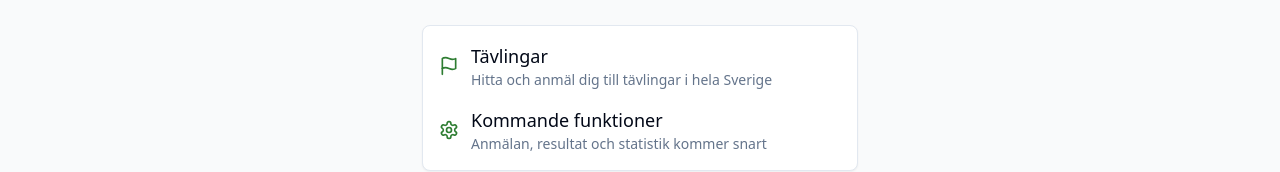
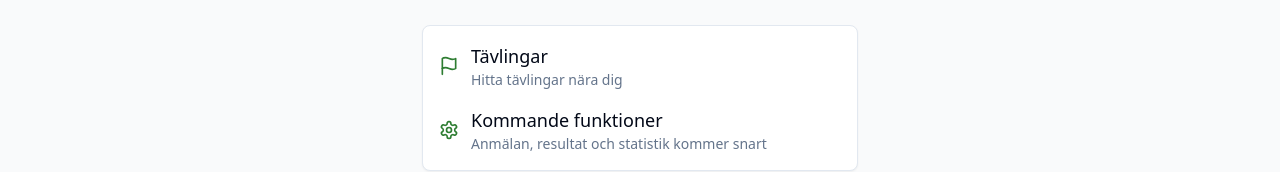
Before and after one commit to runemalm/orientera-mobile, a React (Vite) app: page /profile in a window 1280 px wide. Shown: the part 331-503 px from the top of the page. Built offline with nearby package versions, Linux system fonts and the light colour scheme.

Commit message:
Fix: Update profile page competition description
Update the description of the competition feature on the profile page to reflect the ability to find competitions nearby.

```diff
--- a/src/pages/ProfilePage.tsx
+++ b/src/pages/ProfilePage.tsx
@@ -1,3 +1,4 @@
+
 import React from 'react';
 import MobileLayout from '../components/layout/MobileLayout';
 import { User, Flag, Settings } from 'lucide-react';
@@ -23,7 +24,7 @@ const ProfilePage: React.FC = () => {
             <div>
               <h3 className="font-medium">Tävlingar</h3>
               <p className="text-sm text-muted-foreground">
-                Hitta och anmäl dig till tävlingar i hela Sverige
+                Hitta tävlingar nära dig
               </p>
             </div>
           </div>
```
